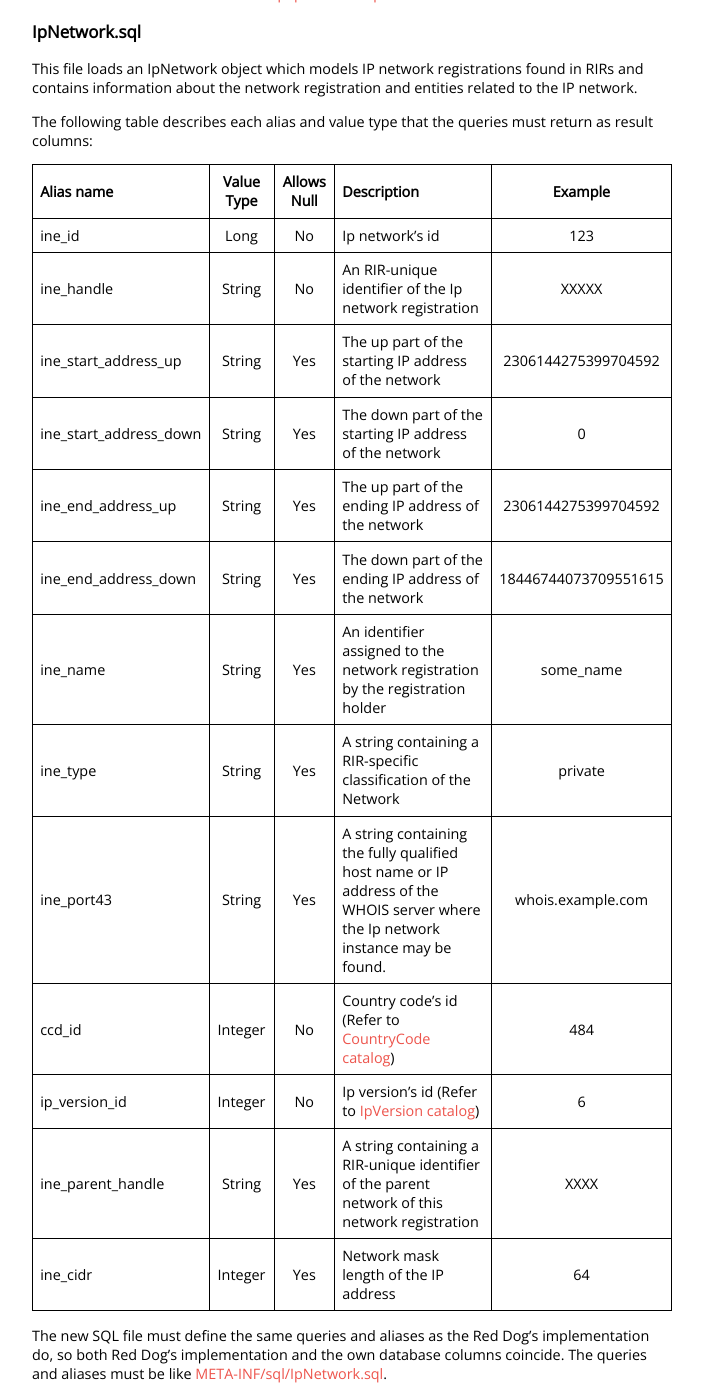
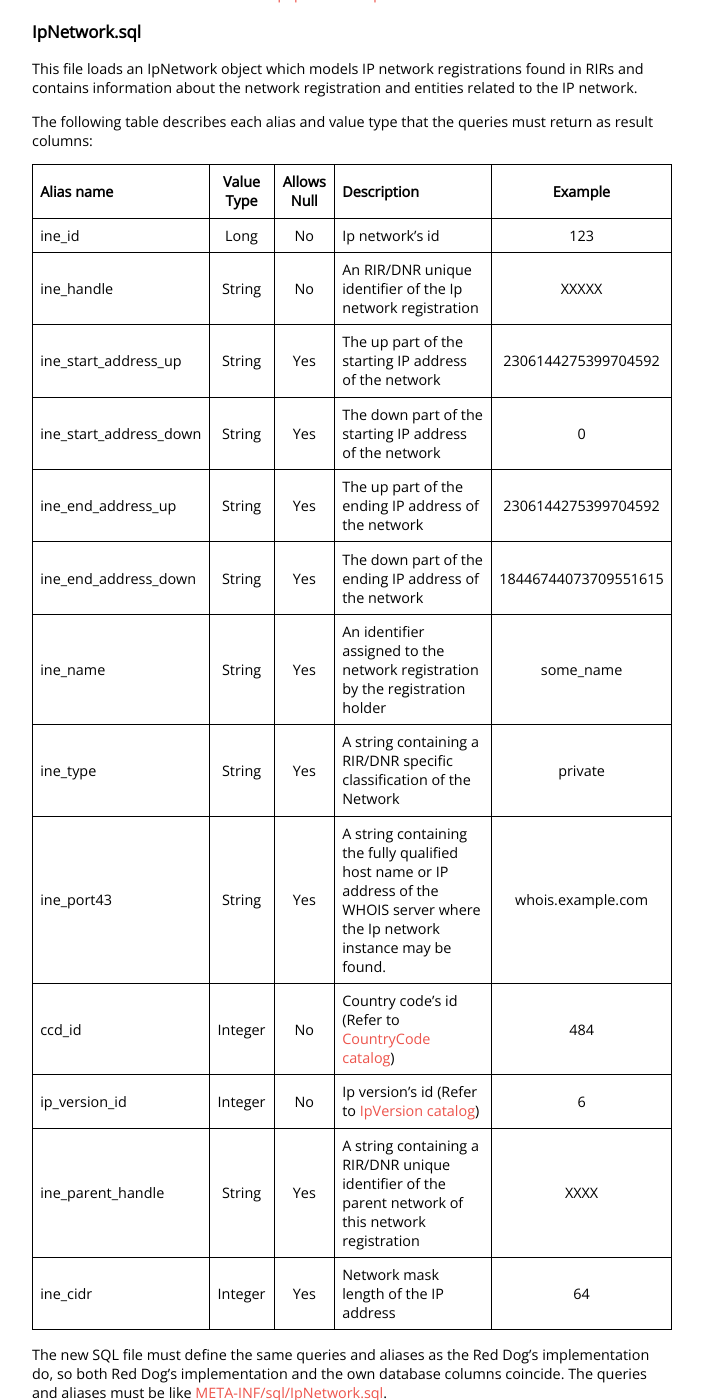
Before and after one commit to NICMx/rdap-server, a Jekyll site: the page built from overriding-queries.md, in a window 1280 px wide and 1400 px high, scrolled down 5216 px. Shown: the whole window, without its empty margins (288-991 px from the left). Built offline with Jekyll 4.4.1, drawn with Linux system fonts in a browser that asks for light colours; nearby versions of some CDN libraries; some of the changed text lies outside the part shown.

Commit message:
Minor updates at some comments and corrections at some links (and a typo)

```diff
--- a/overriding-queries.md
+++ b/overriding-queries.md
@@ -102,7 +102,7 @@ The following table describes each alias and value type that the queries must re
 |Alias name|Value Type|Allows Null|Description|Example|
 |:---------|:--------:|:---------:|:----------|:-----:|
 |dom_id|	Long|	No|	Domain's id|	123|
-|dom_handle|	String|	Yes|	An RIR-unique identifier of the domain registration|	XXXX|
+|dom_handle|	String|	Yes|	An RIR/DNR unique identifier of the domain registration|	XXXX|
 |dom_ldh_name|	String|	Yes|	A string representing a domain name in LDH form|	xn--exampl-gva|
 |dom_unicode_name|	String|	Yes|	A string representing a domain in U-label form|	examplé|
 |dom_port43|	String|	Yes|	A string containing the fully qualified host name or IP address of the WHOIS server where the domain instance may be found|whois.example.com|
@@ -183,17 +183,17 @@ The following table describes each alias and value type that the queries must re
 |Alias name|Value Type|Allows Null|Description|Example|
 |:---------|:--------:|:---------:|:----------|:-----:|
 |ine_id|	Long|	No|	Ip network's id|	123|
-|ine_handle|	String|	No|	An RIR-unique identifier of the Ip network registration|	XXXXX|
+|ine_handle|	String|	No|	An RIR/DNR unique identifier of the Ip network registration|	XXXXX|
 |ine_start_address_up|	String|	Yes|	The up part of the starting IP address of the network|	2306144275399704592|
 |ine_start_address_down|	String|	Yes|	The down part of the starting IP address of the network|	0|
 |ine_end_address_up|	String|	Yes|	The up part of the ending IP address of the network|	2306144275399704592|
 |ine_end_address_down|	String|	Yes|	The down part of the ending IP address of the network|	18446744073709551615|
 |ine_name|	String|	Yes|	An identifier assigned to the network registration by the registration holder|	some_name|
-|ine_type|	String|	Yes|	A string containing a RIR-specific classification of the Network|	private|
+|ine_type|	String|	Yes|	A string containing a RIR/DNR specific classification of the Network|	private|
 |ine_port43|	String|	Yes|	A string containing the fully qualified host name or IP address of the WHOIS server where the Ip network instance may be found.	|whois.example.com|
 |ccd_id|	Integer|	No|	Country code's id (Refer to [CountryCode catalog](#countrycode))|	484|
 |ip_version_id|	Integer|	No|	Ip version's id (Refer to [IpVersion catalog](#ipversion))|	6|
-|ine_parent_handle|	String|	Yes|	A string containing a RIR-unique identifier of the parent network of this network registration|	XXXX|
+|ine_parent_handle|	String|	Yes|	A string containing a RIR/DNR unique identifier of the parent network of this network registration|	XXXX|
 |ine_cidr|	Integer|	Yes|	Network mask length of the IP address|	64|
 
 The new SQL file must define the same queries and aliases as the Red Dog's implementation do, so both Red Dog's implementation and the own database columns coincide. The queries and aliases must be like [META-INF/sql/IpNetwork.sql](https://github.com/NICMx/rdap-sql-provider/blob/master/src/main/resources/META-INF/sql/IpNetwork.sql).
@@ -245,7 +245,7 @@ The following table describes each alias and value type that the queries must re
 |Alias name|Value Type|Allows Null|Description|Example|
 |:---------|:--------:|:---------:|:----------|:-----:|
 |nse_id|	Long|	No|	Nameserver's id|	123|
-|nse_handle|	String|	Yes|	A RIR-unique identifier of the nameserver registration|	XXXXX|
+|nse_handle|	String|	Yes|	A RIR/DNR unique identifier of the nameserver registration|	XXXXX|
 |nse_ldh_name|	String|	Yes|	A string describing a nameserver name in LDH form as described| ns1.xn--exampl-gva.com|
 |nse_unicode_name|	String|	Yes|	A string containing a nameserver name with U-labels|	ns1.examplé.com|
 |nse_port43|	String|	Yes|	A simple string containing the fully qualified host name or IP address of the WHOIS server where the nameserver instance may be found|	whois.example.com|
```
Also changed, not shown: other parts of overriding-queries.md (+8 -8 lines).
